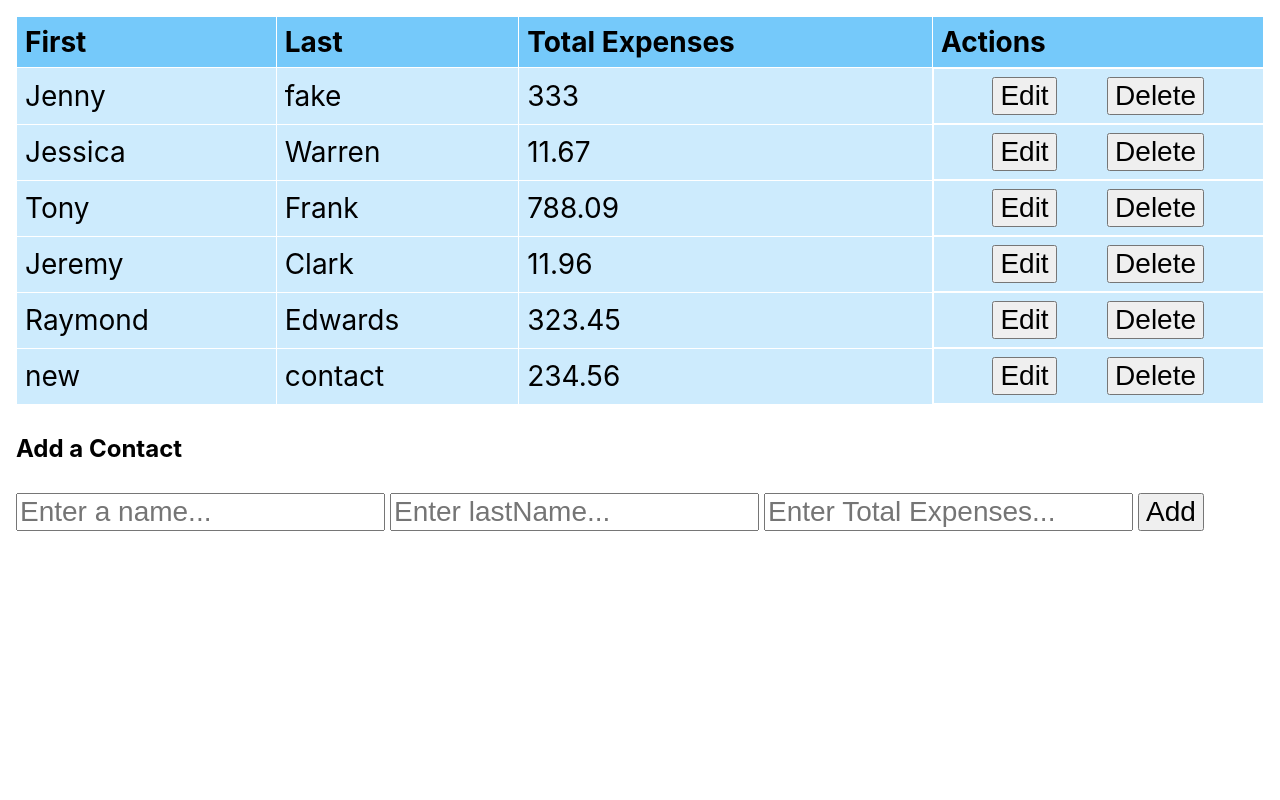
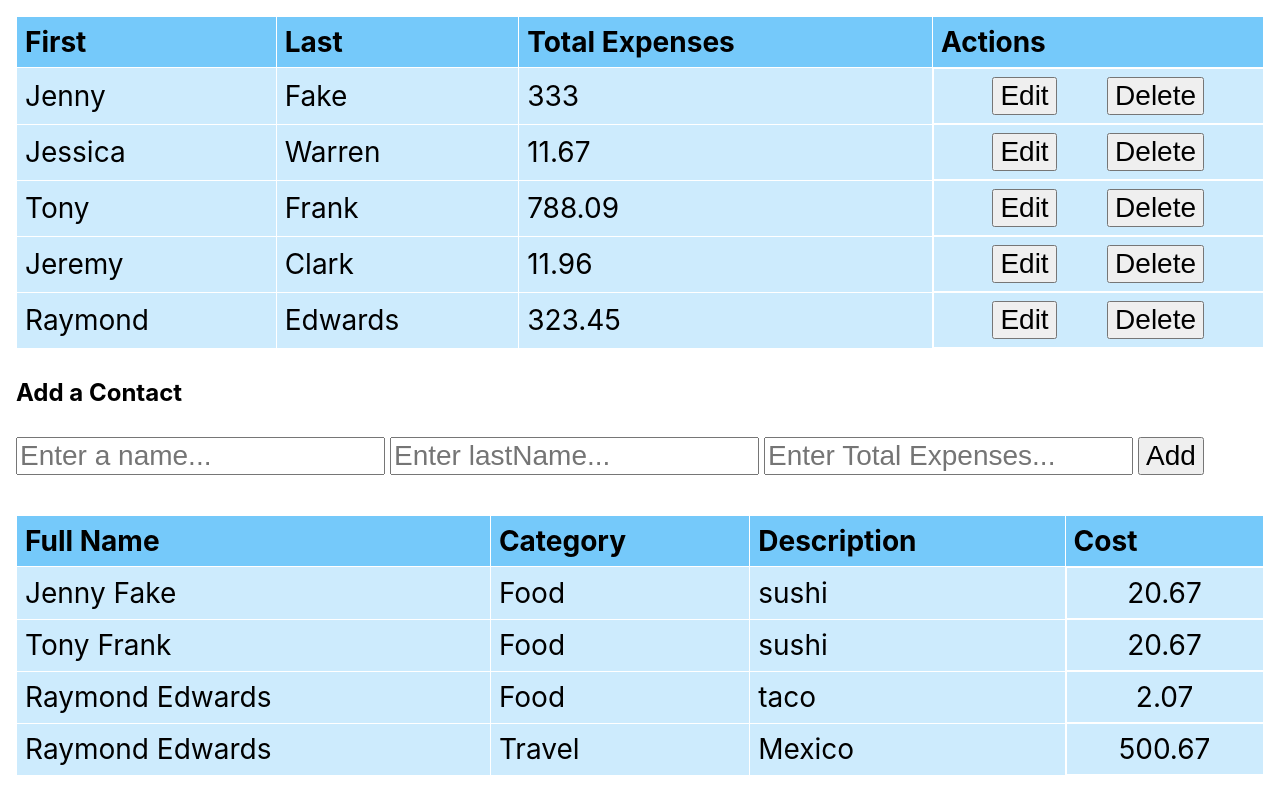
Before and after one commit to jacklmbrt07/ld-app, a React (Create React App) app: page / in a window 1280 px wide. Built offline with nearby package versions, Linux system fonts and the light colour scheme.

Commit message:
rendering expenses table

```diff
--- a/src/App.js
+++ b/src/App.js
@@ -1,12 +1,13 @@
 import React, { useState } from "react";
 import "./App.css";
-import data from "./mock-data.json";
+import data from "./data/mock-data.json";
 import { nanoid } from "nanoid";
 import ReadOnlyRow from "./Components/ReadOnlyRow";
 import EditableRow from "./Components/EditableRow";
 
 const App = () => {
   const [contacts, setContacts] = useState(data);
+
   const [addFormData, setAddFormData] = useState({
     firstName: "",
     lastName: "",
@@ -108,6 +109,7 @@ const App = () => {
 
   return (
     <div className="app-container">
+      {/* User Table  */}
       <form onSubmit={handleEditFormSubmit}>
         <table>
           <thead>
@@ -167,8 +169,43 @@ const App = () => {
         />
         <button type="submit">Add</button>
       </form>
+
+      <br />
+
+      {/* Expense Table  */}
+      <form>
+        <table>
+          <thead>
+            <tr>
+              <th>Full Name</th>
+              <th>Category</th>
+              <th>Description</th>
+              <th>Cost</th>
+            </tr>
+          </thead>
+          <tbody>
+            {contacts.map((contact, i) => {
+              const name = `${contact.firstName} ${contact.lastName}`;
+              return (
+                <React.Fragment key={i}>
+                  {contact.expenses.map((expense, j) => {
+                    return (
+                      <tr key={j}>
+                        <td>{name}</td>
+                        <td>{expense.expense.category}</td>
+                        <td>{expense.expense.description}</td>
+                        <td>{expense.expense.cost}</td>
+                      </tr>
+                    );
+                  })}
+                </React.Fragment>
+              );
+            })}
+          </tbody>
+        </table>
+      </form>
     </div>
   );
-}
+};
 
 export default App;
--- a/src/Components/EditableRow.js
+++ b/src/Components/EditableRow.js
@@ -28,19 +28,8 @@ const EditableRow = ({
           value={editFormData.lastName}
         />
       </td>
-      <td>
-        {" "}
-        <input
-          type="number"
-          step="0.01"
-          max="2500"
-          name="totalExpenses"
-          required
-          placeholder="Enter Total Expenses..."
-          onChange={handleEditFormChange}
-          value={editFormData.totalExpenses}
-        />
-      </td>
+      <td>{editFormData.totalExpenses}</td>
+
       <td>
         <button type="submit">Save</button>
         <button type="button" onClick={handleCancelClick}>
--- /dev/null
+++ b/src/data/mock-data.json
@@ -0,0 +1,70 @@
+[
+  {
+    "id": "bb0ba029-d6a6-4f73-8995-128c5497f4e8",
+    "firstName": "Jenny",
+    "lastName": "Fake",
+    "totalExpenses": 333.0,
+    "expenses": [
+      {
+        "expense": {
+          "category": "Food",
+          "description": "sushi",
+          "cost": 20.67
+        }
+      }
+    ]
+  },
+  {
+    "id": "8c3f08a1-bec0-44ed-a39b-e79cf275260e",
+    "firstName": "Jessica",
+    "lastName": "Warren",
+    "totalExpenses": 11.67,
+    "expenses": []
+  },
+  {
+    "id": "f77b60d3-b262-4340-9967-77299797b803",
+    "firstName": "Tony",
+    "lastName": "Frank",
+    "totalExpenses": 788.09,
+    "expenses": [
+      {
+        "expense": {
+          "category": "Food",
+          "description": "sushi",
+          "cost": 20.67
+        }
+      }
+    ]
+  },
+  {
+    "id": "023c10f2-3b70-45f8-811c-d89f6ba436a7",
+    "firstName": "Jeremy",
+    "lastName": "Clark",
+    "totalExpenses": 11.96,
+    "expenses": [
+
+    ]
+  },
+  {
+    "id": "9801dba7-9f54-4b89-8595-ff2c25ab9570",
+    "firstName": "Raymond",
+    "lastName": "Edwards",
+    "totalExpenses": 323.45,
+    "expenses": [
+      {
+        "expense": {
+          "category": "Food",
+          "description": "taco",
+          "cost": 2.07
+        }
+      },
+      {
+        "expense": {
+          "category": "Travel",
+          "description": "Mexico",
+          "cost": 500.67
+        }
+      }
+    ]
+  }
+]
--- a/src/mock-data.json
+++ /dev/null
@@ -1,38 +0,0 @@
-[
-  {
-    "id": "bb0ba029-d6a6-4f73-8995-128c5497f4e8",
-    "firstName": "Jenny",
-    "lastName": "fake",
-    "totalExpenses": 333.0
-  },
-  {
-    "id": "8c3f08a1-bec0-44ed-a39b-e79cf275260e",
-    "firstName": "Jessica",
-    "lastName": "Warren",
-    "totalExpenses": 11.67
-  },
-  {
-    "id": "f77b60d3-b262-4340-9967-77299797b803",
-    "firstName": "Tony",
-    "lastName": "Frank",
-    "totalExpenses": 788.09
-  },
-  {
-    "id": "023c10f2-3b70-45f8-811c-d89f6ba436a7",
-    "firstName": "Jeremy",
-    "lastName": "Clark",
-    "totalExpenses": 11.96
-  },
-  {
-    "id": "9801dba7-9f54-4b89-8595-ff2c25ab9570",
-    "firstName": "Raymond",
-    "lastName": "Edwards",
-    "totalExpenses": 323.45
-  },
-  {
-    "id": "05db4693-0da5-4136-bc5c-6aadfa17b2ab",
-    "firstName": "new",
-    "lastName": "contact",
-    "totalExpenses": 234.56
-  }
-]
```
Also changed, not shown: src/data/expense-data.json (added, +9 -0 lines).
